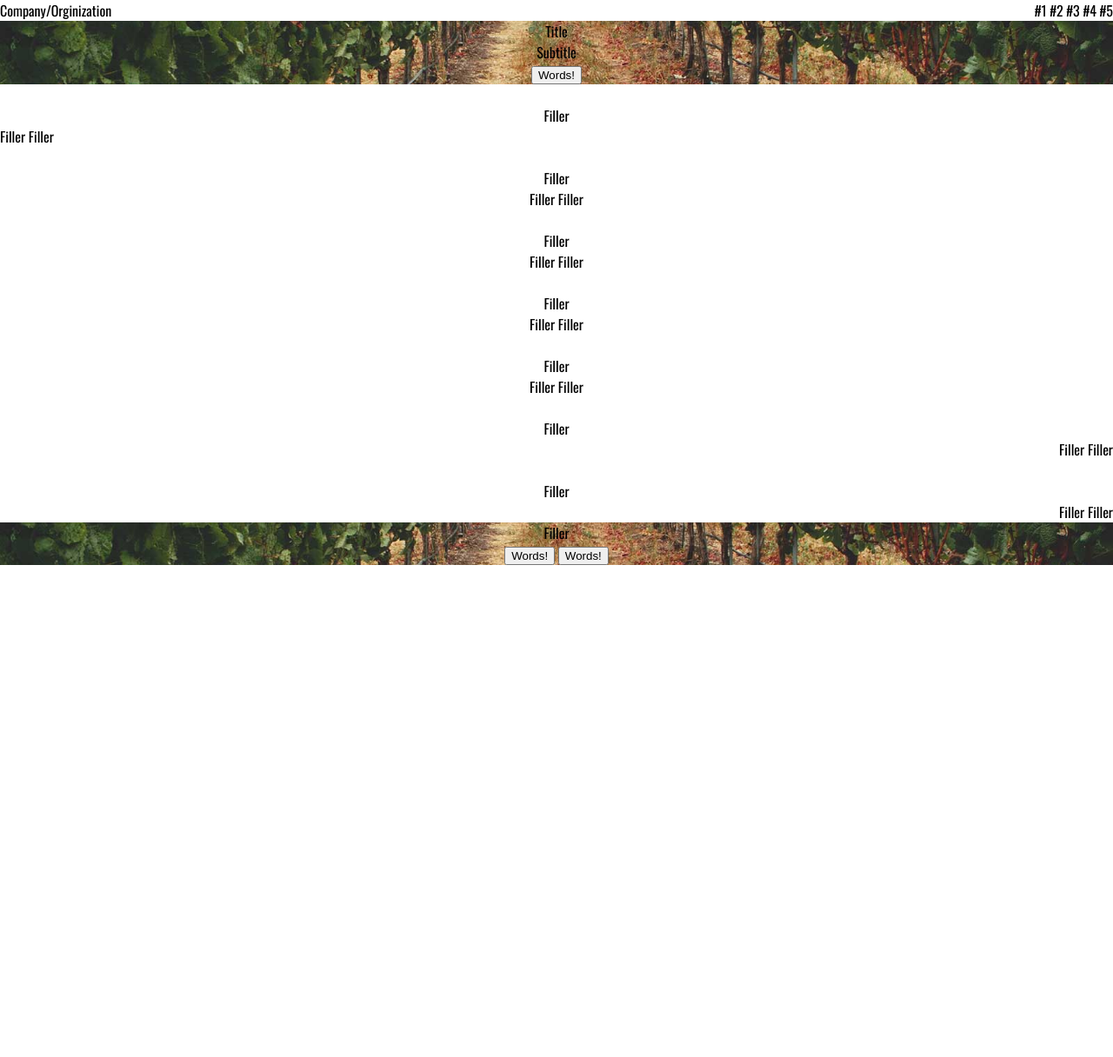
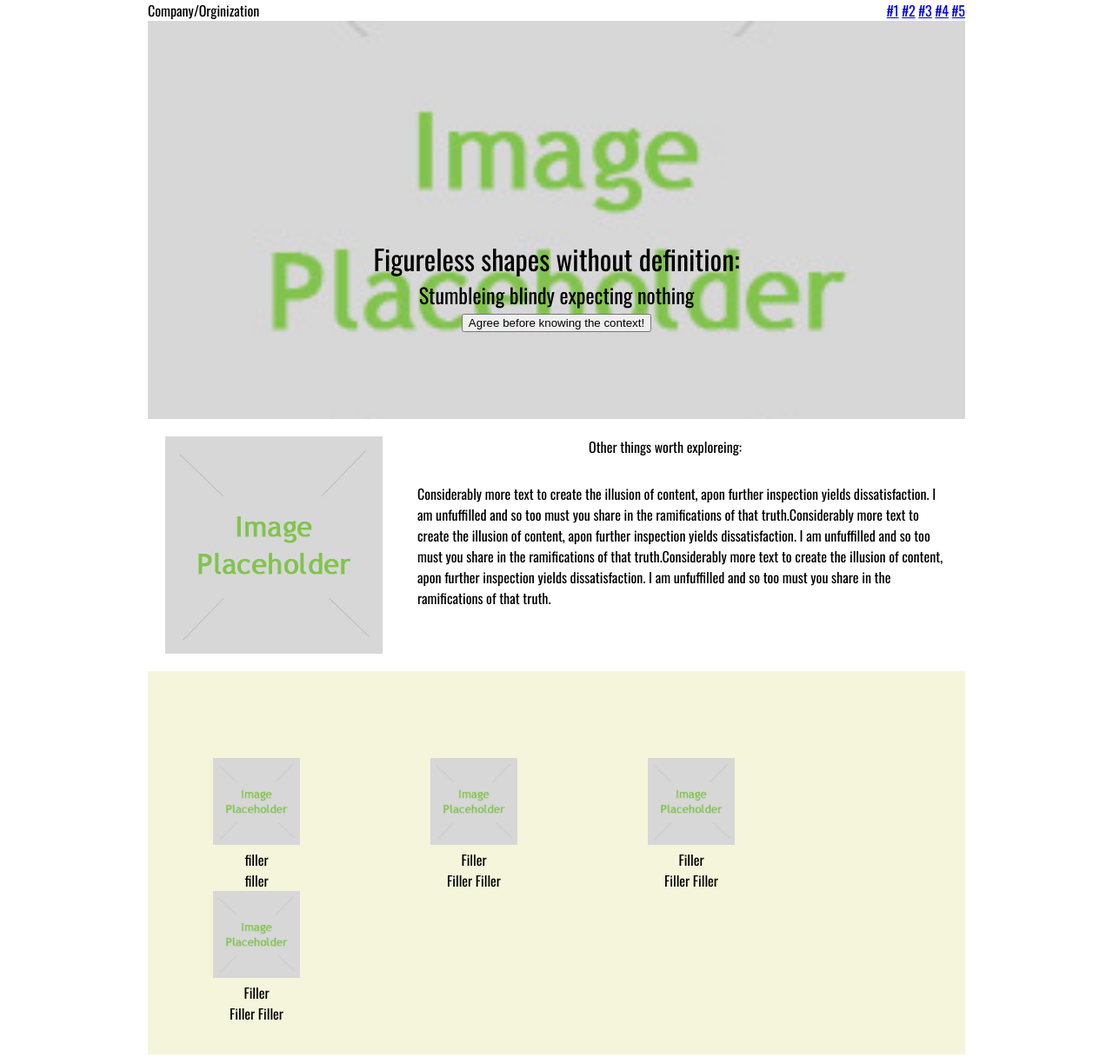
Before and after one commit to nstineaca/nstineaca.github.io, a plain HTML site: page index.html in a window 1280 px wide. Shown: the top 1216 px of the page at 87% size. Before the commit the page ends 800 px from the top, so only its background shows below. Drawn offline with nearby package versions, Linux system fonts and the light colour scheme.

Commit message:
end of c;lass wendsday
still need to plug in content

```diff
--- a/css/css.css
+++ b/css/css.css
@@ -1,37 +1,108 @@
-body{
+body {
     font-family: 'Oswald', sans-serif;
+    margin: 0px 170px;
 }
+
 header nav {
-    float:right;
+    float: right;
 }
+
 header h1 {
-    float:left;
+    float: left;
 }
+
 .clear-fix:after {
     content: '';
     display: block;
-    clear:both;
+    clear: both;
 }
-#one {background-image:url("../img/wine-bg.jpg");
+
+#one {
+    background-image: url("../img/image-placeholder.jpg");
     background-position: center;
     background-repeat: no-repeat;
     background-size: cover;
     text-align: center;
+    padding: 250px 0px 100px;
 }
-#two h2{
+
+#one h2 {
+    font-size: 2em;
+}
+
+#one p {
+    font-size: 1.5em;
+}
+
+#two {
+    margin: 20px;
+}
+
+#two img {
+    float: left;
+}
+
+#two h2 {
+    text-align: center;
+    padding-bottom: 30px
+}
+
+#two p {
+    padding-left: 290px;
+}
+
+#three,
+#four,
+#five,
+#six {
+    float: left;
+}
+
+#three,
+#four,
+#five,
+#six,
+#seven,
+#eight,
+#nine {
     text-align: center;
 }
-#three, #four, #five, #six, #seven, #eight, #nine {
-    text-align: center;
+
+#seven {
+    float: left;
+    margin: 0px 140px;
 }
-#seven .date{
+
+#eight {
+    float: left;
+}
+
+#seven .date {
     float: right;
 }
-#eight .date{
+
+#eight .date {
     float: right;
 }
-#nine {background-image:url("../img/wine-bg.jpg");
+
+#nine {
+    background-image: url("../img/image-placeholder.jpg");
     background-position: center;
     background-repeat: no-repeat;
     background-size: cover;
+    padding: 44px;
+    margin-bottom: 30px;
 }
+
+#container {
+    background-color: beige;
+    padding: 100px 0px 35px;
+}
+
+#container img {
+    width: 40%;
+}
+
+#invisible {
+    margin: 50px;
+}
--- a/index.html
+++ b/index.html
@@ -15,72 +15,76 @@
 </head>
 
 <body>
-    <header class="clear-fix"><h1>Company/Orginization</h1>
+    <header class="clear-fix">
+        <h1>Company/Orginization</h1>
         <nav>
-            <a>#1</a>
-            <a>#2</a>
-            <a>#3</a>
-            <a>#4</a>
-            <a>#5</a>
+            <a href="index.html#one">#1</a>
+            <a href="index.html#two">#2</a>
+            <a href="index.html#container">#3</a>
+            <a href="index.html#invisible">#4</a>
+            <a href="index.html#nine">#5</a>
         </nav>
     </header>
 
     <section id="one">
-        <h2>Title</h2>
-        <p>Subtitle</p>
-        <button>Words!</button>
+        <h2>Figureless shapes without definition:</h2>
+        <p>Stumbleing blindy expecting nothing</p>
+        <button>Agree before knowing the context!</button>
     </section>
 
-    <section id="two">
-        <img>
-        <h2>Filler</h2>
-        <p>Filler Filler</p>
+    <section id="two" class="clear-fix">
+        <img src="img/image-placeholder.jpg">
+        <h2>Other things worth exploreing:</h2>
+        <p>Considerably more text to create the illusion of content, apon further inspection yields dissatisfaction. I am unfuffilled and so too must you share in the ramifications of that truth.Considerably more text to create the illusion of content, apon further inspection yields dissatisfaction. I am unfuffilled and so too must you share in the ramifications of that truth.Considerably more text to create the illusion of content, apon further inspection yields dissatisfaction. I am unfuffilled and so too must you share in the ramifications of that truth. </p>
     </section>
+    <div id="container" class="clear-fix">
 
         <section id="three">
-        <img>
-        <h2>Filler</h2>
-        <p>Filler Filler</p>
+            <img src="img/image-placeholder.jpg">
+            <h2>filler</h2>
+            <p>filler </p>
         </section>
 
         <section id="four">
-        <img>
+            <img src="img/image-placeholder.jpg">
             <h2>Filler</h2>
             <p>Filler Filler</p>
         </section>
 
         <section id="five">
-        <img>
+            <img src="img/image-placeholder.jpg">
             <h2>Filler</h2>
             <p>Filler Filler</p>
         </section>
 
         <section id="six">
-        <img>
+            <img src="img/image-placeholder.jpg">
             <h2>Filler</h2>
             <p>Filler Filler</p>
         </section>
-
-    <section id="seven" class="clear-fix"><img>
+    </div>
+    <div id="invisible" class="clear-fix">
+        <section id="seven" class="clear-fix"><img src="img/image-placeholder.jpg">
             <p>Filler</p>
-        <p class="date" >Filler Filler</p>
+            <p class="date">Filler Filler</p>
         </section>
 
-    <section id="eight" class="clear-fix"><img>
+        <section id="eight" class="clear-fix"><img src="img/image-placeholder.jpg">
             <p>Filler</p>
-        <p class="date" >Filler Filler</p>
+            <p class="date">Filler Filler</p>
         </section>
+    </div>
 
     <section id="nine">
-        <p>Filler</p>
-        <button>Words!</button>
-        <button>Words!</button>
+        <p>Had enough? </p>
+        <button>Yes!</button>
+        <button>There is no alternative the void is inevitable!</button>
     </section>
 
 </body>
 
 
-
+<!-- <a href="index.html#nine"></a> -->
 
 
 
```
Also changed, not shown: img/image-placeholder.jpg (added). Lines whose indentation alone changed are shown as unchanged.
